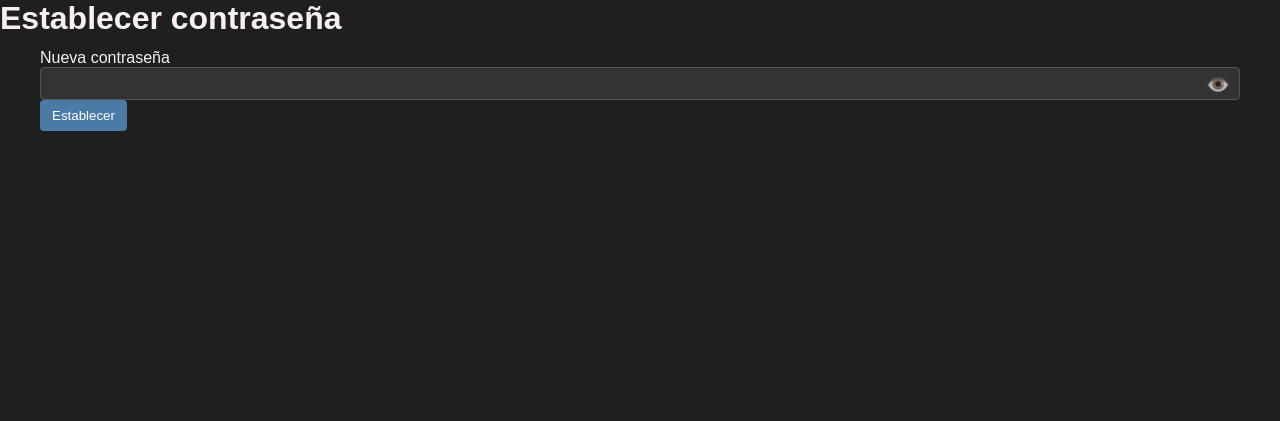
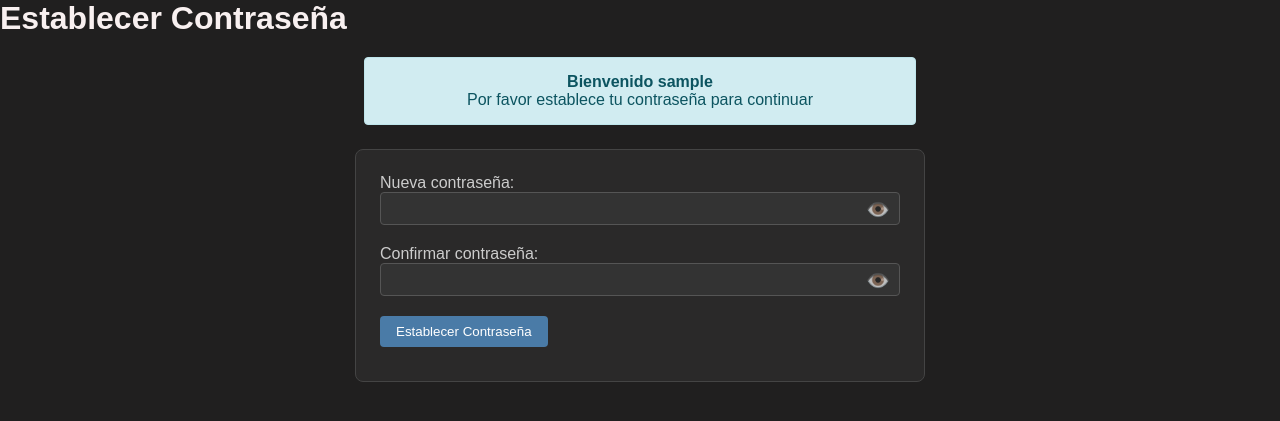
Before and after one commit to emipaz/taller-tareas, a FastAPI app: template api-rest/templates/set_password.html in a window 1280 px wide. Shown: the top 421 px of the page. Run offline with FastAPI, Linux system fonts and the light colour scheme; the template is opened without the code that fills it: most values are stand-ins (such as "Sample title", 1, 10 or a date in 2020).

Commit message:
Agregar función de validación de contraseñas y mejorar la interfaz de usuario en formularios de contraseña

```diff
--- a/api-rest/static/common.js
+++ b/api-rest/static/common.js
@@ -29,3 +29,41 @@ function togglePasswordVisibility(inputId, icon) {
     icon.textContent = '👁️';
   }
 }
+
+/**
+ * Valida que las contraseñas coincidan antes de enviar el formulario.
+ *
+ * Compara los valores de los campos password/new_password y confirm_password.
+ * Muestra un mensaje de error si no coinciden.
+ * Busca automáticamente el campo principal por ID 'password' o 'new_password'.
+ *
+ * @returns {boolean} true si coinciden, false si no
+ *
+ * @example
+ * // HTML: <form onsubmit="return validatePassword()">
+ * // <input id="password" type="password">
+ * // <input id="confirm_password" type="password">
+ * // <div id="password-error"></div>
+ * validatePassword();
+ */
+function validatePassword() {
+  // Buscar el campo principal (puede ser 'password' o 'new_password')
+  var passwordField = document.getElementById('password') || document.getElementById('new_password');
+  var confirmField = document.getElementById('confirm_password');
+  var errorMsg = document.getElementById('password-error');
+
+  if (!passwordField || !confirmField || !errorMsg) {
+    return true; // Si no existen los elementos, dejar que el form se envíe
+  }
+
+  var password = passwordField.value;
+  var confirm = confirmField.value;
+
+  if (password !== confirm) {
+    errorMsg.style.display = 'block';
+    return false;
+  }
+
+  errorMsg.style.display = 'none';
+  return true;
+}
--- a/api-rest/templates/set_password.html
+++ b/api-rest/templates/set_password.html
@@ -15,49 +15,80 @@
 
   Dependencias:
     - /static/main.css: Estilos globales
-    - /static/common.js: Función togglePasswordVisibility
+    - /static/common.js: Función togglePasswordVisibility y validatePassword
 
   Flujo:
     1. Usuario nuevo es redirigido aquí desde login
-    2. Ingresa su nueva contraseña (con opción de verla)
-    3. Al enviar, se guarda encriptada en el sistema
-    4. Redirige al login para que ingrese con su nueva contraseña
+    2. Ingresa su nueva contraseña dos veces (con opción de verlas)
+    3. Valida que las contraseñas coincidan
+    4. Al enviar, se guarda encriptada en el sistema
+    5. Redirige automáticamente al dashboard
 #}
 <!doctype html>
 <html lang="es">
   <head>
     <meta charset="utf-8" />
     <meta name="viewport" content="width=device-width, initial-scale=1" />
-    <title>Establecer contraseña</title>
+    <title>Establecer Contraseña</title>
     <link rel="stylesheet" href="/static/main.css" />
     <script src="/static/common.js"></script>
   </head>
   <body>
     {# Encabezado #}
     <header>
-      <h1>Establecer contraseña</h1>
+      <h1>Establecer Contraseña</h1>
     </header>
 
     <main>
+      {# Mensaje informativo para el usuario #}
+      <div style="background-color: #d1ecf1; color: #0c5460; padding: 15px; margin: 20px auto; max-width: 520px; border-radius: 4px; border: 1px solid #bee5eb; text-align: center;">
+        <strong>Bienvenido {{ username }}</strong><br>
+        Por favor establece tu contraseña para continuar
+      </div>
+
       {# Mostrar mensaje de error si ocurrió algún problema #}
       {% if error %}
-      <div class="error">{{ error }}</div>
+      <div class="error" style="background-color: #f8d7da; color: #721c24; padding: 10px; margin: 10px auto; max-width: 520px; border-radius: 4px; border: 1px solid #f5c6cb;">
+        {{ error }}
+      </div>
       {% endif %}
 
       {# Formulario para establecer contraseña inicial #}
-      <form method="post" action="/set-password">
+      <div class="centered-form">
+        <form method="post" action="/set-password" onsubmit="return validatePassword()">
           {# Campo oculto con el nombre de usuario #}
           <input type="hidden" name="username" value="{{ username }}" />
 
-        {# Campo de nueva contraseña con toggle de visibilidad #}
-        <label>Nueva contraseña<br>
+          {# Campo de nueva contraseña #}
+          <div style="margin-bottom: 10px;">
+            <label>Nueva contraseña:<br>
               <div class="password-input-wrapper">
                 <input id="password" name="password" type="password" required>
                 <span class="toggle-password" onclick="togglePasswordVisibility('password', this)">👁️</span>
               </div>
             </label>
-        <div><button type="submit">Establecer</button></div>
+          </div>
+
+          {# Campo de confirmación de contraseña #}
+          <div style="margin-bottom: 10px;">
+            <label>Confirmar contraseña:<br>
+              <div class="password-input-wrapper">
+                <input id="confirm_password" type="password" required>
+                <span class="toggle-password" onclick="togglePasswordVisibility('confirm_password', this)">👁️</span>
+              </div>
+            </label>
+          </div>
+
+          {# Mensaje de error si las contraseñas no coinciden #}
+          <div id="password-error" style="color: #ff6b6b; font-size: 0.9em; margin-bottom: 10px; display: none;">
+            Las contraseñas no coinciden
+          </div>
+
+          <div>
+            <button type="submit">Establecer Contraseña</button>
+          </div>
         </form>
+      </div>
     </main>
   </body>
 </html>
--- a/api-rest/web.py
+++ b/api-rest/web.py
@@ -259,7 +259,9 @@ async def login(request: Request, username: str = Form(...), password: str = For
     logger.debug("web: /auth/login resp status=%s body=%s", resp_api.status_code, resp_api.text[:200])
 
     if resp_api.status_code == 401:
-        detail = resp_api.json().get("detail", "")
+        resp_json = resp_api.json()
+        # Buscar el mensaje en 'detail' o 'message' (depende del formato de respuesta)
+        detail = resp_json.get("detail", "") or resp_json.get("message", "")
         if "sin contraseña" in detail or "sin_password" in detail:
             return templates.TemplateResponse("set_password.html", {"request": request, "username": username})
         return templates.TemplateResponse("index.html", {"request": request, "error": "Credenciales inválidas"})
```
Also changed, not shown: api-rest/templates/dashboard.html (+0 -21 lines), api-rest/templates/index_old.html (added, +40 -0 lines). Lines whose indentation alone changed are shown as unchanged.
